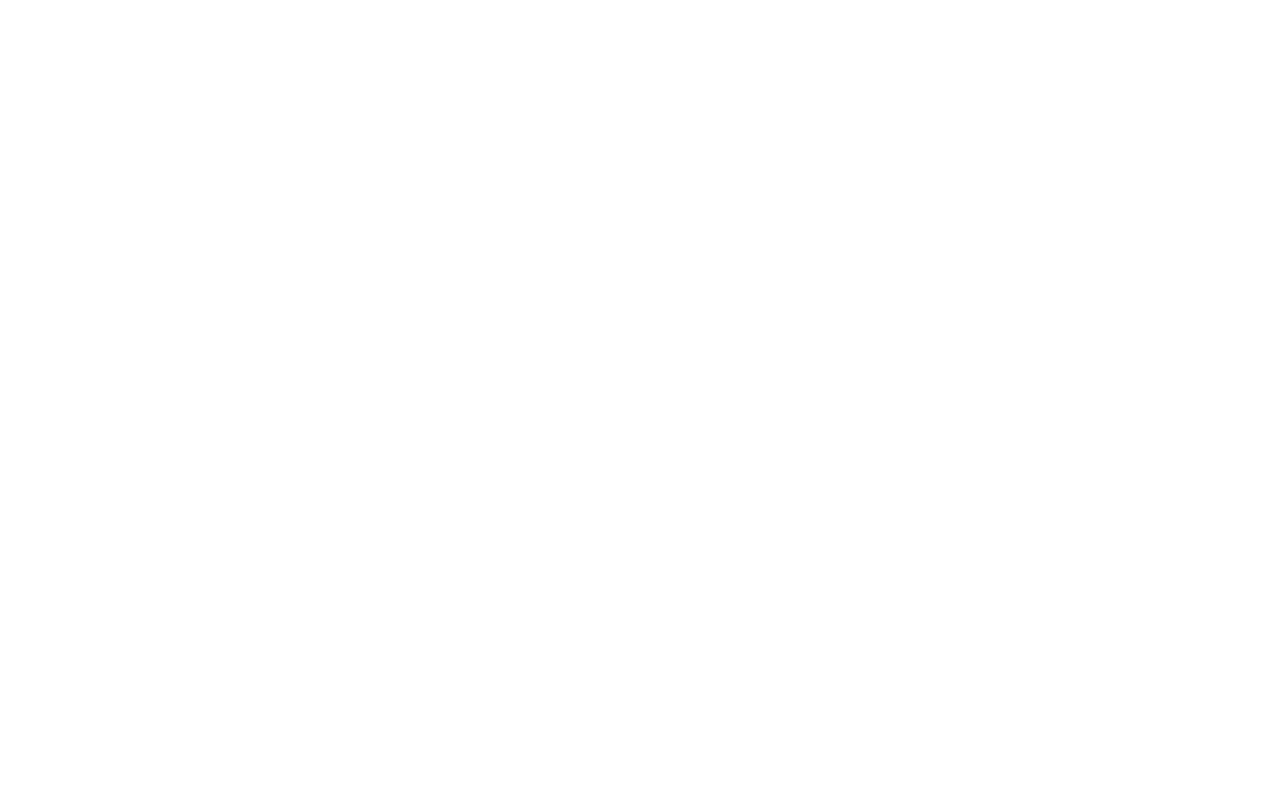
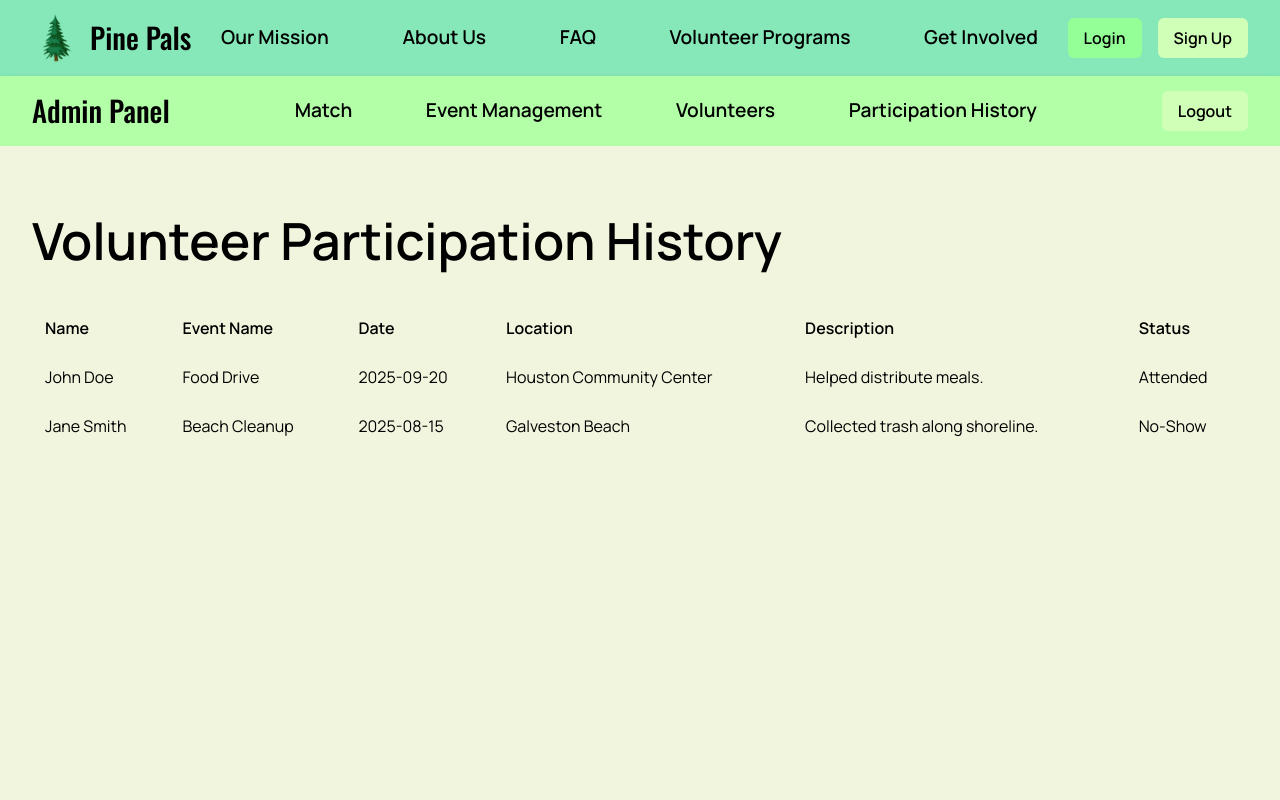
Before and after one commit to hungqbui/event-matcher, a React (Vite) app in the folder client/: page /admin/volunteers in a window 1280 px wide. Before the commit this address had no page. Shown: the top 800 px of the page. Built offline with nearby package versions, Linux system fonts and the light colour scheme.

Commit message:
created volunteer history page; admin navbar; updated profile page

```diff
--- a/client/src/App.tsx
+++ b/client/src/App.tsx
@@ -4,6 +4,8 @@ import Login from './Auth/Login';
 import Signup from './Auth/Signup';
 import EventListingPage from './pages/EventListing';
 import ProfileForm from './profile/profile';
+import VolunteerHistory from "./admin/volunteerhistory";
+
 
 function App() {
   return (
@@ -13,6 +15,7 @@ function App() {
       <Route path="/signup" element={<Signup />} />
       <Route path="/events" element={<EventListingPage />} />
       <Route path="/profile" element={<ProfileForm user={{name: '', email: ''}} onSave={() => {}} />} />
+      <Route path="/admin/volunteers" element={<VolunteerHistory />} />
     </Routes>
   );
 }
--- /dev/null
+++ b/client/src/admin/adminnavbar.css
@@ -0,0 +1,101 @@
+:root {
+  --green1: #86E7B8;
+  --green2: #93FF96;
+  --green3: #B2FFA8;
+  --yellow: #D0FFB7;
+  --cream: #F2F5DE;
+  --black: #000000;
+}
+
+/*
+.admin-navbar {
+  display: flex;
+  align-items: center;
+  justify-content: space-between;
+  padding: 0.8rem 2rem;
+  background: var(--yellow);
+  box-shadow: 0 4px 10px rgba(0,0,0,0.1);
+}
+
+.admin-navbar ul {
+  list-style: none;
+  display: flex;
+  gap: 1.5rem;
+}
+
+.admin-navbar a {
+  font-family: 'Oswald', sans-serif;
+  color: var(--black);
+  text-decoration: none;
+}
+
+.admin-navbar a:hover {
+  text-decoration: underline;
+}
+  */
+
+.admin-navbar {
+  display: flex;
+  align-items: center;
+  justify-content: space-between;
+  padding: 0.8rem 2rem;
+  background: var(--green3); /* darker than main navbar */
+  box-shadow: 0 4px 10px rgba(0,0,0,0.1);
+}
+
+.admin-logo-container {
+  display: flex;
+  align-items: center;
+  gap: 0.5rem;
+}
+
+.admin-logo-container img {
+  height: 50px;
+}
+
+.admin-logo-text {
+  font-family: 'Oswald', sans-serif;
+  font-size: 1.8rem;
+  color: var(--black);
+  margin: 0;
+}
+
+.admin-nav-tabs {
+  display: flex;
+  justify-content: center;
+  gap: 3rem;
+  align-items: center;
+}
+
+.admin-nav-tab {
+  text-decoration: none;
+  color: var(--black);
+  font-weight: bold;
+  font-size: 1.2rem;
+  padding: 0.5rem 0.8rem;
+  border-radius: 6px;
+  transition: 0.3s;
+}
+
+.admin-nav-tab:hover {
+  background: var(--green2);
+}
+
+.admin-auth-buttons {
+  display: flex;
+  gap: 1rem;
+}
+
+.admin-nav-btn {
+  text-decoration: none;
+  padding: 0.5rem 1rem;
+  background: var(--yellow); /* yellow buttons so they stand out */
+  color: var(--black);
+  border-radius: 6px;
+  font-weight: bold;
+  transition: 0.3s;
+}
+
+.admin-nav-btn:hover {
+  background: var(--green2);
+}
--- /dev/null
+++ b/client/src/admin/adminnavbar.tsx
@@ -0,0 +1,23 @@
+import { Link } from "react-router-dom";
+import "./AdminNavbar.css";
+
+export default function AdminNavbar() {
+  return (
+    <nav className="admin-navbar">
+      <div className="admin-logo-container">
+        <h1 className="admin-logo-text">Admin Panel</h1>
+      </div>
+
+      <div className="admin-nav-tabs">
+        <Link to="/admin/dashboard" className="admin-nav-tab">Match</Link>
+        <Link to="/admin/events" className="admin-nav-tab">Event Management</Link>
+        <Link to="/admin/volunteers" className="admin-nav-tab">Volunteers</Link>
+        <Link to="/admin/history" className="admin-nav-tab">Participation History</Link>
+      </div>
+
+      <div className="admin-auth-buttons">
+        <Link to="/logout" className="admin-nav-btn">Logout</Link>
+      </div>
+    </nav>
+  );
+}
--- /dev/null
+++ b/client/src/admin/volunteerhistory.css
@@ -0,0 +1,36 @@
+:root {
+  --green1: #86E7B8;
+  --green2: #93FF96;
+  --green3: #B2FFA8;
+  --yellow: #D0FFB7;
+  --cream: #F2F5DE;
+  --black: #000000;
+}
+
+
+.volunteer-history {
+  padding: 2rem;
+}
+
+.volunteer-history table {
+  width: 100%;
+  border-collapse: collapse;
+}
+
+.volunteer-history th,
+.volunteer-history td {
+  border: 1px solid var(--cream);
+  padding: 0.75rem;
+  text-align: left;
+}
+
+.volunteer-history th {
+  background-color: var(--cream);
+}
+
+.volunteer-history {
+  min-height: 100vh;
+  padding: 2rem;
+  background: var(--cream); /* or another light background */
+  color: var(--black);
+}
--- /dev/null
+++ b/client/src/admin/volunteerhistory.tsx
@@ -0,0 +1,73 @@
+import AdminNavbar from "./adminnavbar";
+import "./volunteerhistory.css";
+import Navbar from "../components/Navbar";
+import Footer from "../components/Footer";
+
+type VolunteerRecord = {
+  name: string;
+  eventName: string;
+  date: string;
+  location: string;
+  description: string;
+  status: "Registered" | "Attended" | "Cancelled" | "No-Show";
+};
+
+const dummyData: VolunteerRecord[] = [
+  {
+    name: "John Doe",
+    eventName: "Food Drive",
+    date: "2025-09-20",
+    location: "Houston Community Center",
+    description: "Helped distribute meals.",
+    status: "Attended",
+  },
+  {
+    name: "Jane Smith",
+    eventName: "Beach Cleanup",
+    date: "2025-08-15",
+    location: "Galveston Beach",
+    description: "Collected trash along shoreline.",
+    status: "No-Show",
+  },
+];
+
+export default function VolunteerHistory() {
+  return (
+    <>
+    <Navbar />
+    <div>
+
+      <AdminNavbar />
+
+      <div className="volunteer-history">
+        <h1>Volunteer Participation History</h1>
+        <table>
+          <thead>
+            <tr>
+              <th>Name</th>
+              <th>Event Name</th>
+              <th>Date</th>
+              <th>Location</th>
+              <th>Description</th>
+              <th>Status</th>
+            </tr>
+          </thead>
+          <tbody>
+            {dummyData.map((record, index) => (
+              <tr key={index}>
+                <td>{record.name}</td>
+                <td>{record.eventName}</td>
+                <td>{record.date}</td>
+                <td>{record.location}</td>
+                <td>{record.description}</td>
+                <td>{record.status}</td>
+              </tr>
+            ))}
+          </tbody>
+        </table>
+      </div>
+    </div>
+    <Footer />
+    </>
+  );
+}
--- a/client/src/profile/profile.css
+++ b/client/src/profile/profile.css
@@ -13,6 +13,7 @@ html, body, #root {
   margin: 0;
   padding: 0;
   font-family: 'Manrope', sans-serif;
+  color: var(--black);
 }
 
 .profile-page {
@@ -20,24 +21,27 @@ html, body, #root {
   display: flex;
   justify-content: center;
   align-items: center;
-  background: url('../assets/VolunteerHome.jpg') center/cover no-repeat; /* hero-style background */
+  background: var(--cream); /* solid green background */
   position: relative;
 }
 
-.profile-page::before {
+
+
+/* .profile-page::before {
   content: "";
   position: absolute;
   inset: 0;
-  background: rgba(0, 0, 0, 0.5); /* overlay effect */
-}
+  background: rgba(0, 0, 0, 0.5);
+} */
 
+/*
 .profile-card {
   position: relative;
   background: linear-gradient(135deg, var(--green1), var(--green2));
   border-radius: 25px;
   padding: 4rem 3rem;
   width: 500px;
-  height: 700px;        /* taller card */
+  height: 700px;        /* taller card
   max-width: 90%;
   text-align: center;
   box-shadow: 0 30px 60px rgba(0, 0, 0, 0.4);
@@ -45,13 +49,23 @@ html, body, #root {
   display: flex;
   flex-direction: column;
   align-items: center;
-  justify-content: center; /* center content vertically */
+  justify-content: center; /* center content vertically
   transition: transform 0.4s, box-shadow 0.4s;
 }
 
 .profile-card:hover {
-  transform: translateY(-5px) scale(1.03);
-  box-shadow: 0 40px 80px rgba(0, 0, 0, 0.5);
+  transform: none;
+  box-shadow: none;
+}
+  */
+.profile-welcome {
+  position: absolute; /* or relative depending on layout */
+  top: 100px; /* adjust so it clears navbar */
+  left: 50px;
+  font-size: 2rem;
+  font-weight: bold;
+  color: var(--black); /* or your theme color */
+  margin: 0;
 }
 
 .profile-card h2 {
@@ -72,3 +86,38 @@ html, body, #root {
   margin-bottom: 0.5rem;
   font-weight: bold;
 }
+
+.profile-add-btn {
+  padding: 0.5rem 1rem;
+  font-size: 1rem;
+  font-weight: 600;
+  border-radius: 10px;
+  border: none;
+  cursor: pointer;
+  background: var(--green3);
+  color: var(--black);
+  transition: background 0.3s, transform 0.2s;
+}
+
+.profile-add-btn:hover {
+  background: var(--green2);
+  transform: translateY(-2px);
+}
+
+.profile-save-btn {
+  margin-top: 2rem;
+  padding: 1rem 2rem;
+  font-size: 1.2rem;
+  font-weight: bold;
+  border-radius: 15px;
+  border: none;
+  cursor: pointer;
+  background: var(--green3);
+  color: var(--black);
+  transition: background 0.3s, transform 0.2s;
+}
+
+.profile-save-btn:hover {
+  background: var(--green2);
+  transform: translateY(-2px);
+}
--- a/client/src/profile/profile.tsx
+++ b/client/src/profile/profile.tsx
@@ -1,4 +1,7 @@
+import "./profile.css";
 import { useState } from "react";
+import Navbar from "../components/Navbar";
+import Footer from "../components/Footer";
 
 export default function ProfilePage() {
   const [formData, setFormData] = useState({
@@ -48,8 +51,10 @@ export default function ProfilePage() {
   };
 
   return (
-    <div style={{ padding: "2rem" }}>
-      <h1>User Profile Management</h1>
+    <>
+    <Navbar />
+    <div className="profile-page">
+  <h1 className="profile-welcome">Welcome, {formData.fullName || "User"}!</h1>
       <form onSubmit={handleSubmit} style={{ display: "flex", flexDirection: "column", gap: "1rem", maxWidth: "500px" }}>
 
         <label>
@@ -153,7 +158,7 @@ export default function ProfilePage() {
               value={newDate}
               onChange={(e) => setNewDate(e.target.value)}
             />
-            <button type="button" onClick={handleAddDate}>Add</button>
+            <button type="button" className="profile-add-btn" onClick={handleAddDate}>Add</button>
           </div>
           <ul>
             {formData.availability.map(date => (
@@ -162,8 +167,10 @@ export default function ProfilePage() {
           </ul>
         </label>
 
-        <button type="submit">Save Profile</button>
+        <button type="submit" className="profile-save-btn">Save Profile</button>
       </form>
     </div>
+    <Footer />
+    </>
   );
 }
```
Also changed, not shown: client/src/admin/volunteerhistorytable.tsx (deleted, +0 -39 lines).
